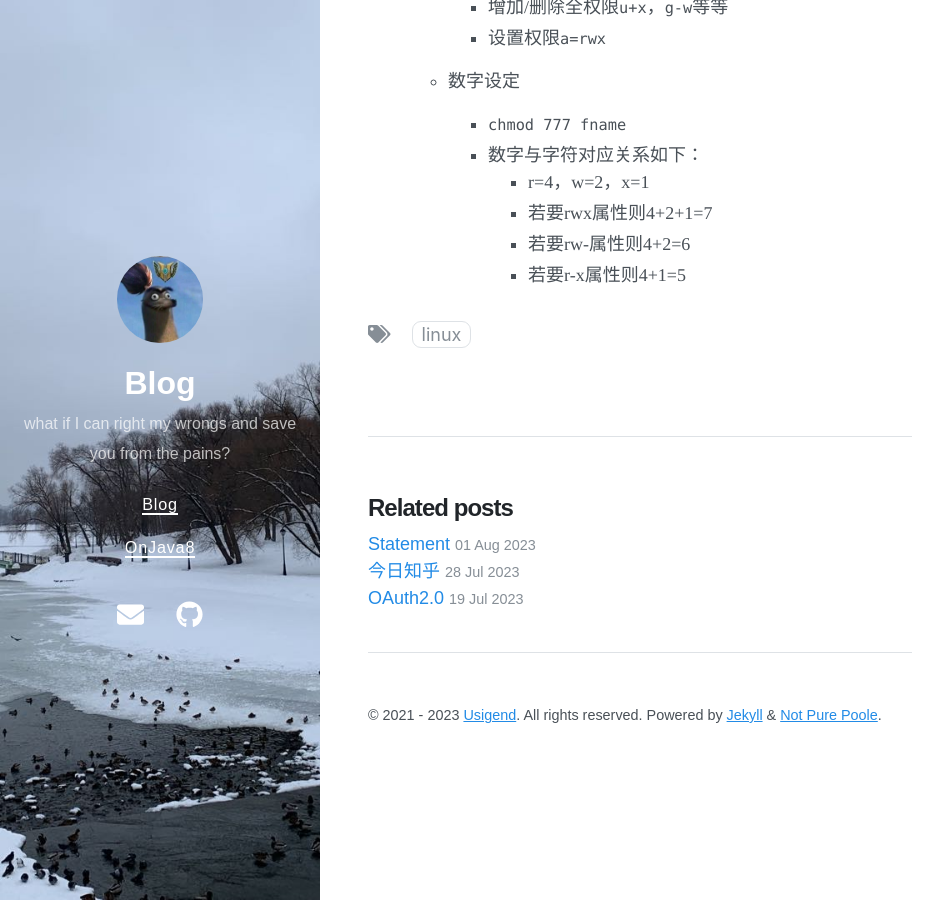
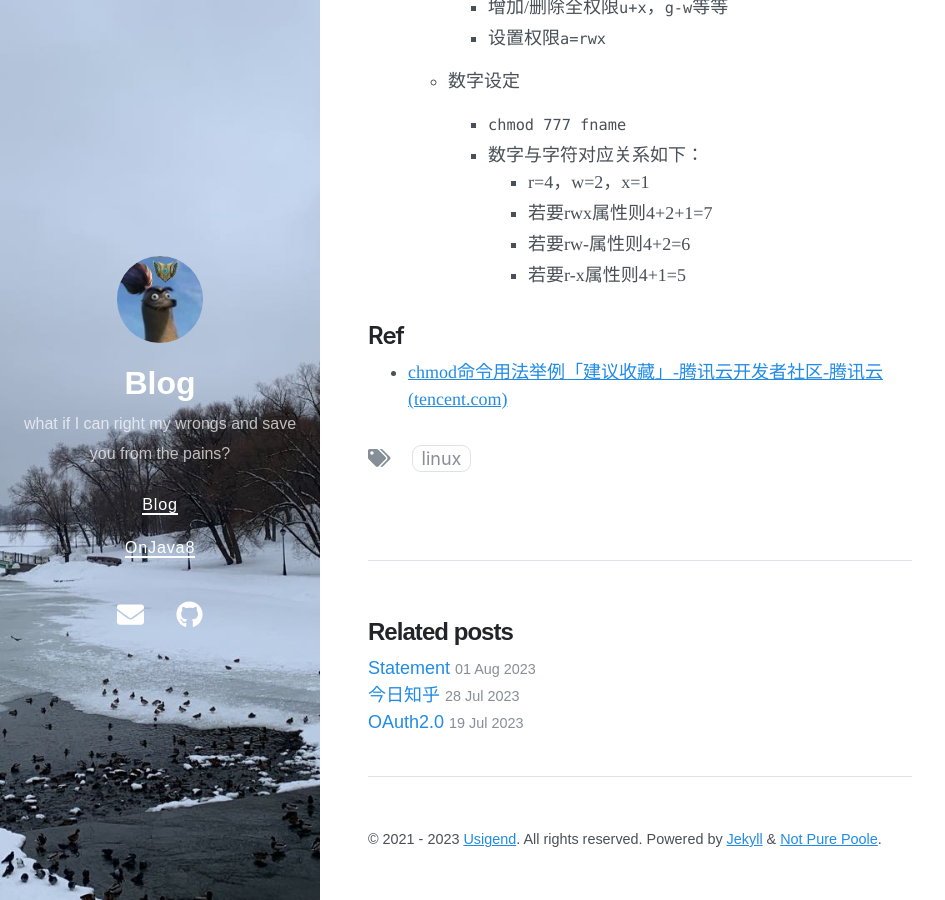
Before and after one commit to Usigned/Usigned.github.io, a Jekyll site: the page built from docs/_posts/2023-8-14-chmod.md, in a window 1280 px wide and 900 px high, scrolled down 806 px. Shown: the whole window, without its empty margins (0-945 px from the left). Built offline with Jekyll 4.4.1, drawn with Linux system fonts in a browser that asks for light colours; nearby versions of some CDN libraries; our own code applies the rules of GitHub Pages for plain Markdown files; comment, search, counter and statistics services are not loaded.

Commit message:
docs: update 2023-8-14-chmod.md

```diff
--- a/docs/_posts/2023-8-14-chmod.md
+++ b/docs/_posts/2023-8-14-chmod.md
@@ -44,3 +44,7 @@ tags: [linux]
       - 若要rwx属性则4+2+1=7
       - 若要rw-属性则4+2=6
       - 若要r-x属性则4+1=5
+
+## Ref
+
+- [chmod命令用法举例「建议收藏」-腾讯云开发者社区-腾讯云 (tencent.com)](https://cloud.tencent.com/developer/article/2098460)
```
